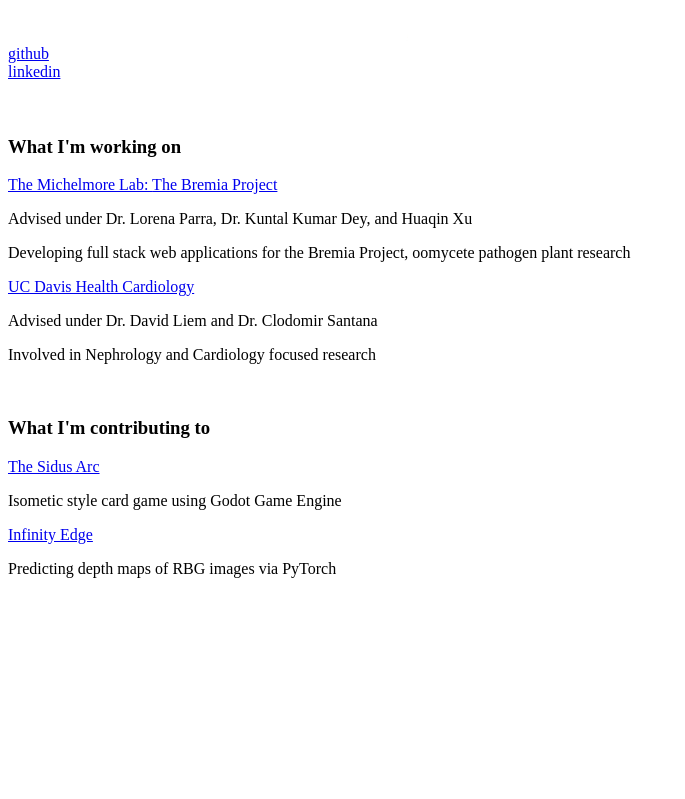
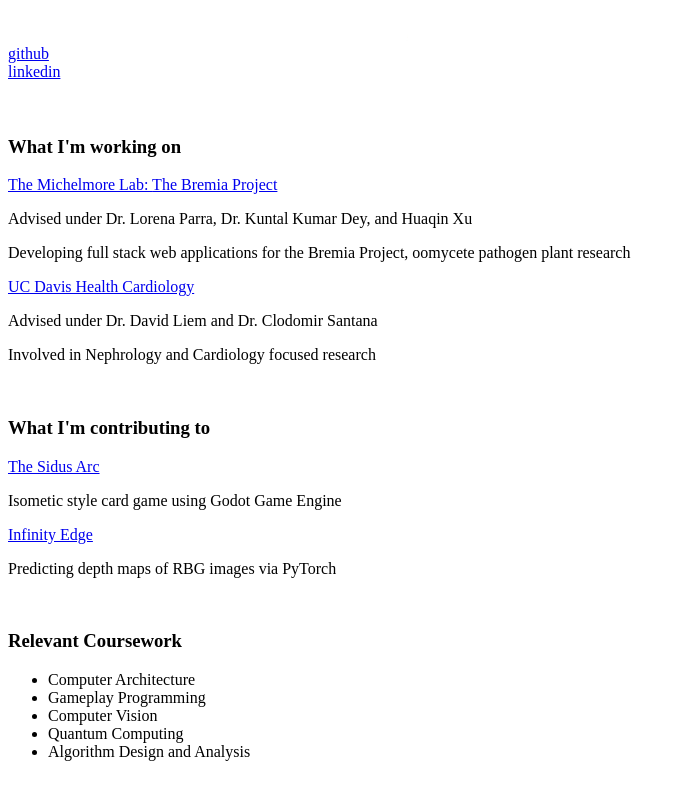
Before and after one commit to NathonLo/Me, a plain HTML site: page index.html in a window 1280 px wide. Shown: the part 439-1238 px from the top of the page, without its empty margins (0-685 px from the left). Before the commit the page ends 1033 px from the top, so only its background shows below. Drawn offline with Linux system fonts and the light colour scheme.

Commit message:
relevant coursework

```diff
--- a/index.html
+++ b/index.html
@@ -30,5 +30,15 @@
         <p>Isometic style card game using Godot Game Engine</p>
         <a href="https://github.com/wilsomc/Infinity-Edge">Infinity Edge</a>
         <p>Predicting depth maps of RBG images via PyTorch</p>
+        <br>
+
+        <h3>Relevant Coursework</h3>
+        <ul>
+            <li>Computer Architecture</li>
+            <li>Gameplay Programming</li>
+            <li>Computer Vision</li>
+            <li>Quantum Computing</li>
+            <li>Algorithm Design and Analysis</li>
+        </ul> <br>
     </body>
 </html>
```
